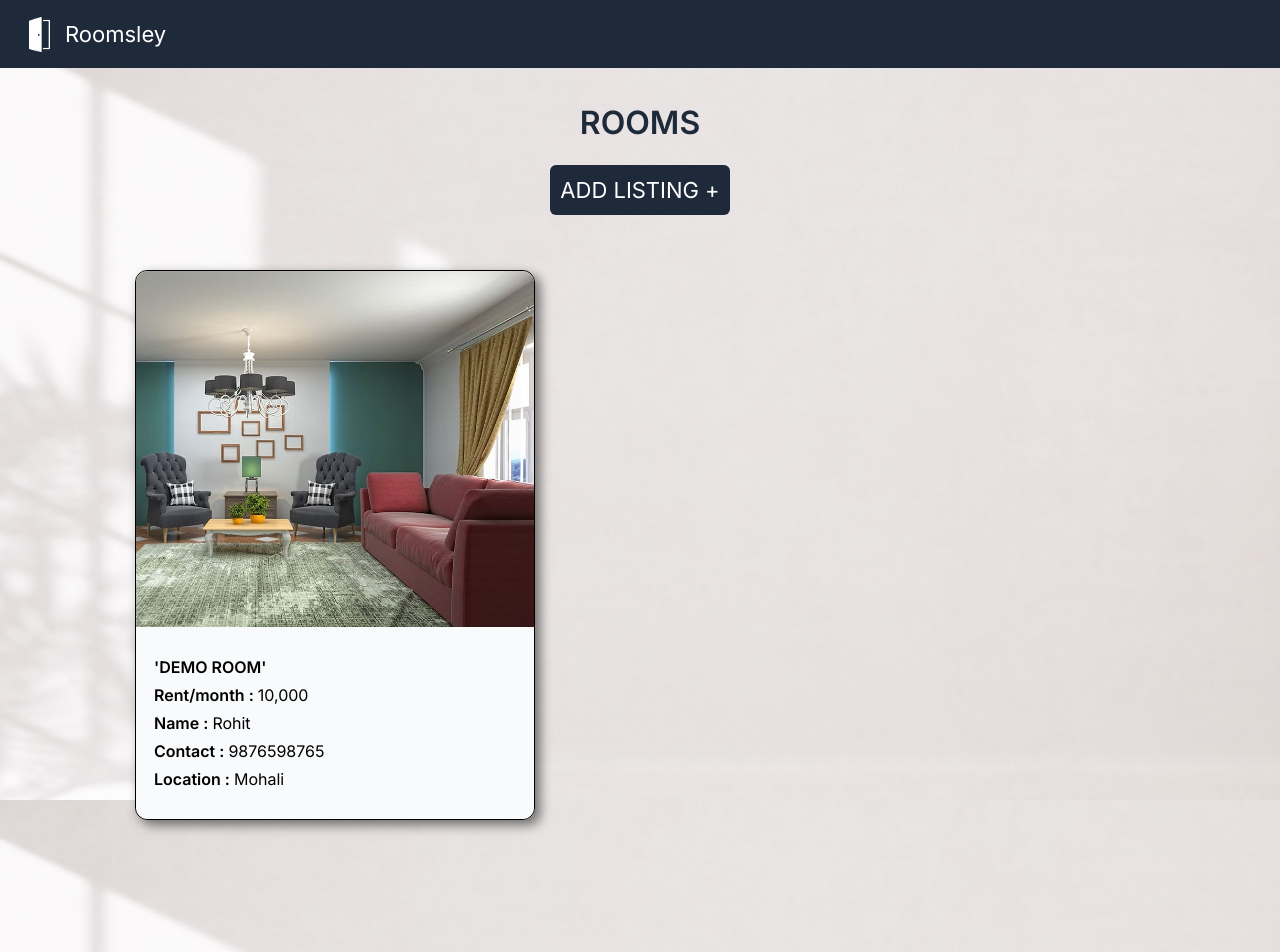
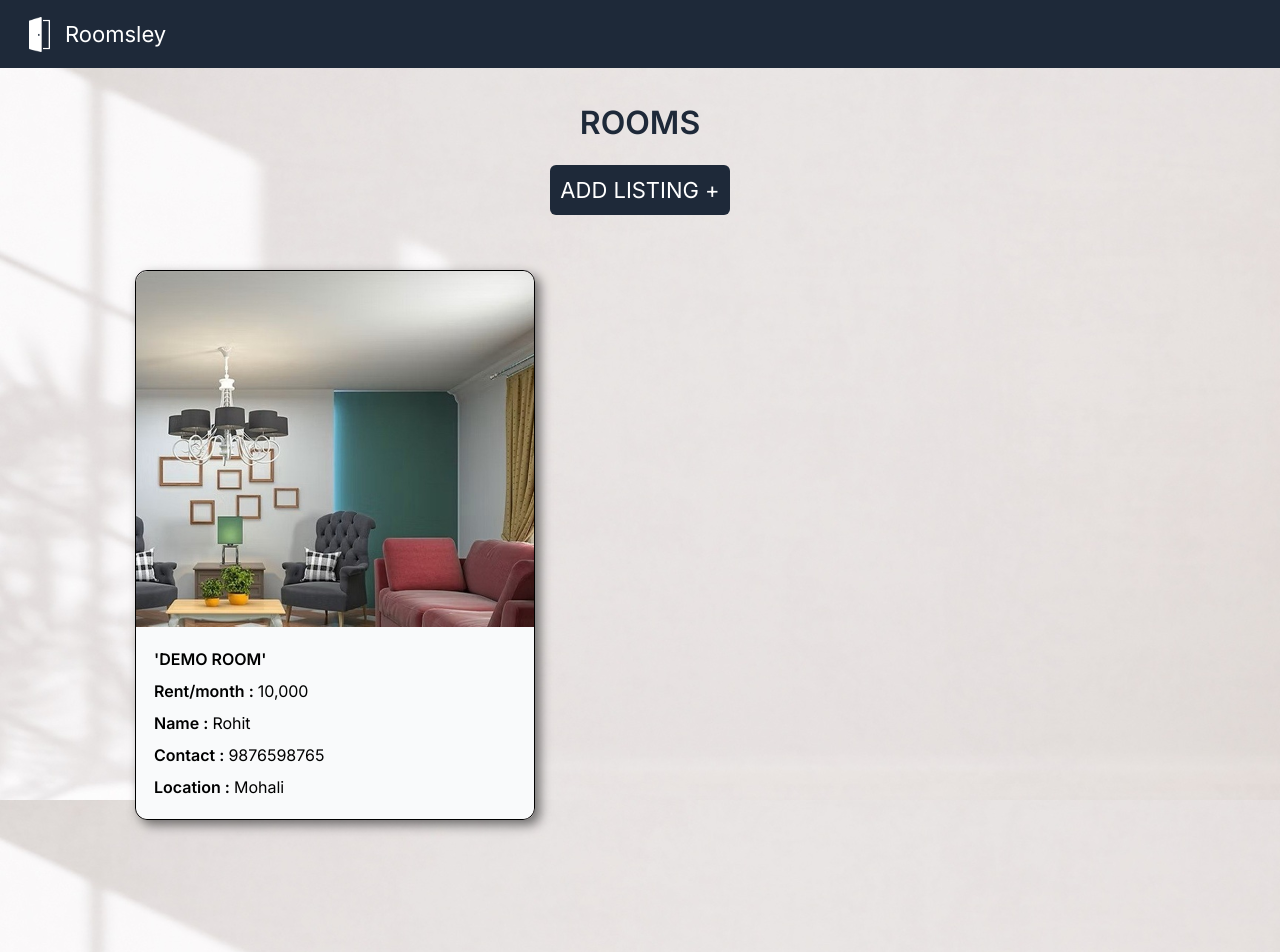
Before and after one commit to rohitkumar893/roomsley, a React (Vite) app: page /listings in a window 1280 px wide. Shown: the top 952 px of the page. Built offline with nearby package versions, Linux system fonts and the light colour scheme.

Commit message:
modified demo room

```diff
--- a/src/pages/Listings.jsx
+++ b/src/pages/Listings.jsx
@@ -116,7 +116,7 @@
     <div className="container3">
         <div className="demoroom h-[500px] w-[350px] sm:h-[550px] sm:w-[400px] border rounded-xl overflow-clip">
           <div className='h-[65%] overflow-clip'><img src="/demoroom.jpg" className='demoroom rounded-t-xl object-cover'/></div>
-          <div className='demoroomdetails h-[35%] flex flex-col justify-center gap-[4px] bg-gray-50 rounded-b-xl'>
+          <div className='demoroomdetails h-[35%] flex flex-col justify-center gap-[8px] bg-gray-50 rounded-b-xl'>
             <h1><span className='font-semibold text-center'>'DEMO ROOM'</span></h1>
             <h1><span className='font-semibold'>Rent/month :&nbsp;</span>10,000</h1>
             <h1><span className='font-semibold'>Name :&nbsp;</span>Rohit</h1>
```
Also changed, not shown: public/demoroom.jpg.
